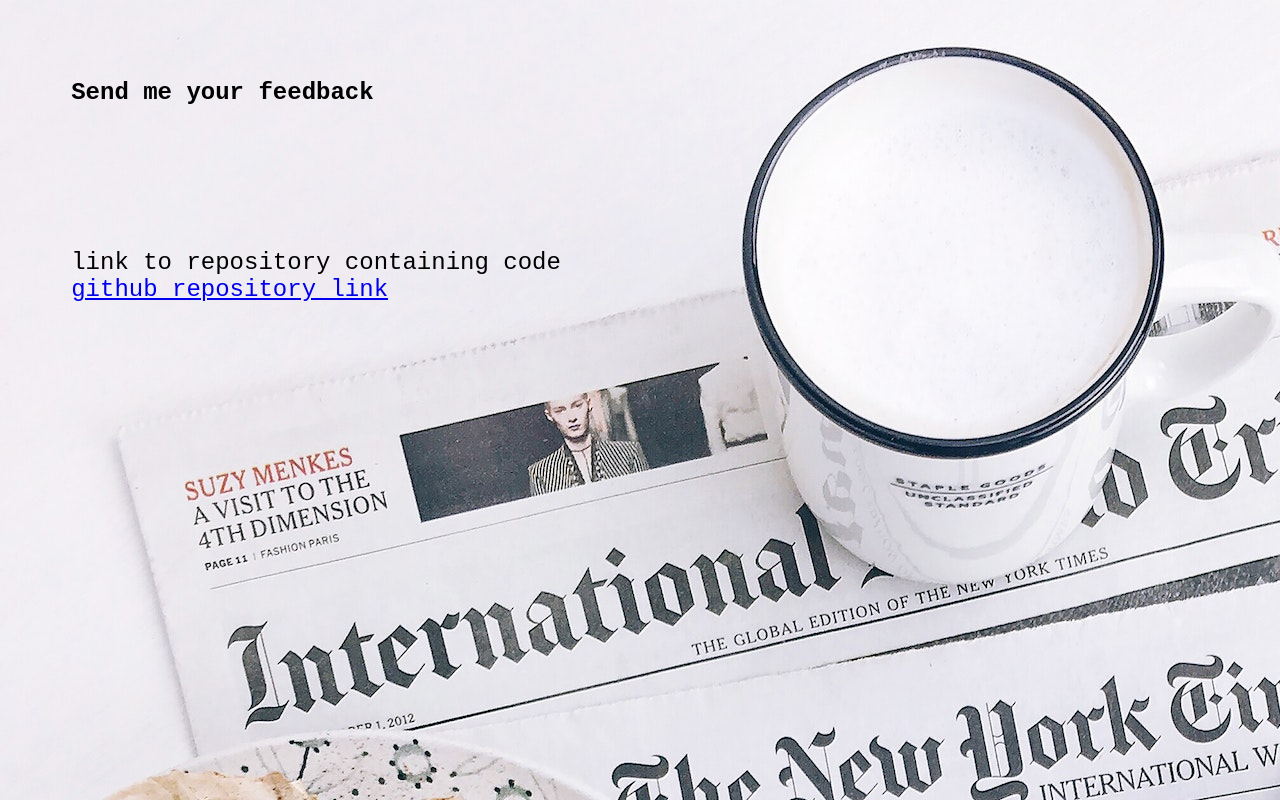
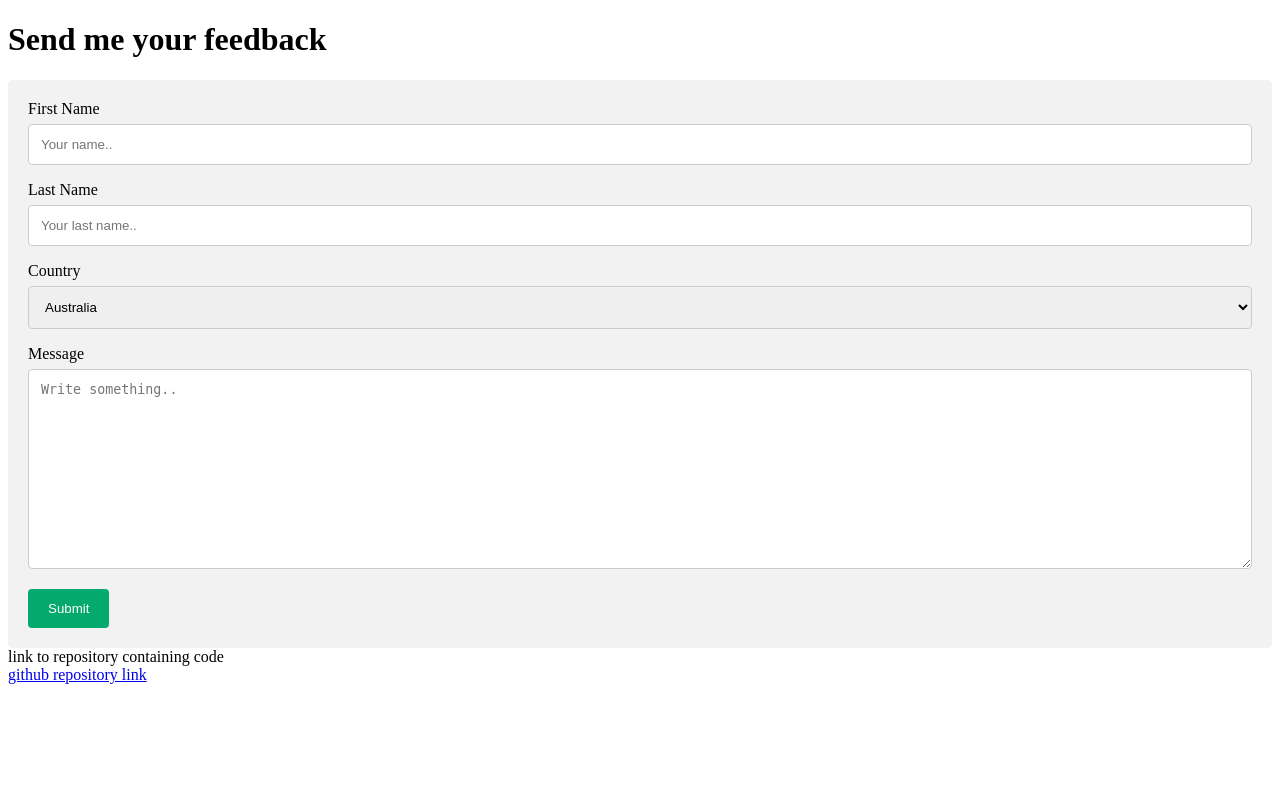
Before and after one commit to MilesTsue93/News-Aggregator-v2, a Flask app: page /contact.html in a window 1280 px wide. Run offline with Flask 3, Linux system fonts and the light colour scheme.

Commit message:
added contact form functionality and css

```diff
--- a/app.py
+++ b/app.py
@@ -2,11 +2,14 @@
 from dotenv import load_dotenv
 import os
 from jinja2 import Template
-
+import sqlalchemy
+from flask_mail import Mail, Message
 from serpapi import GoogleSearch
+from config import mail_username, mail_password
 
 import json
 import requests
+
 
 # for api keys
 def load_api_keys():
@@ -49,6 +52,18 @@
 # define flask application
 app = Flask(__name__)
 
+# configurations
+app.config["MAIL_SERVER"] = "smtp.office365.com"
+app.config["MAIL_PORT"] = 587
+app.config["MAIL_USE_TLS"] = True
+app.config["MAIL_USE_SSL"] = False
+app.config["MAIL_USERNAME"] = mail_username
+app.config["MAIL_PASSWORD"] = mail_password
+
+
+mail = Mail(app)
+#db = sqlalchemy(app)
+#admin = Admin(app)
 
 @app.route('/')
 def index():
@@ -87,13 +102,22 @@
 @app.route('/contact.html', methods=["GET", "POST"])
 
 def contact():
-
     if request.method == "GET":
         return render_template("contact.html")
 
     if request.method == "POST":
+        firstname = request.form.get("firstname")
+        lastname = request.form.get("lastname")
+        country = request.form.get("country")
+        message = request.form.get("message")
 
-        ...
+        msg = Message(
+            subject=f"Mail from{firstname} {lastname}", body=f"from: {country}\n{firstname} writes:\n\n{message}",
+            sender=mail_username, recipients=[mail_username]
+        )
+        mail.send(msg)
+        return render_template("contact.html", success=True)
+
 
 if __name__ == '__main__':
     app.run(host='0.0.0.0', port=5000)
--- /dev/null
+++ b/static/css/contact.css
@@ -0,0 +1,69 @@
+/* this code taken from w3schools.com: https://www.w3schools.com/howto/howto_css_contact_form.asp
+
+/* Style inputs with type="text", select elements and textareas */
+input[type=text], select, textarea {
+  width: 100%; /* Full width */
+  padding: 12px; /* Some padding */
+  border: 1px solid #ccc; /* Gray border */
+  border-radius: 4px; /* Rounded borders */
+  box-sizing: border-box; /* Make sure that padding and width stays in place */
+  margin-top: 6px; /* Add a top margin */
+  margin-bottom: 16px; /* Bottom margin */
+  resize: vertical /* Allow the user to vertically resize the textarea (not horizontally) */
+}
+
+/* Style the submit button with a specific background color etc */
+input[type=submit] {
+  background-color: #04AA6D;
+  color: white;
+  padding: 12px 20px;
+  border: none;
+  border-radius: 4px;
+  cursor: pointer;
+}
+
+/* When moving the mouse over the submit button, add a darker green color */
+input[type=submit]:hover {
+  background-color: #45a049;
+}
+
+/* Add a background color and some padding around the form */
+.container {
+  border-radius: 5px;
+  background-color: #f2f2f2;
+  padding: 20px;
+}*/
+
+/* Style inputs with type="text", select elements and textareas */
+input[type=text], select, textarea {
+    width: 100%; /* Full width */
+    padding: 12px; /* Some padding */
+    border: 1px solid #ccc; /* Gray border */
+    border-radius: 4px; /* Rounded borders */
+    box-sizing: border-box; /* Make sure that padding and width stays in place */
+    margin-top: 6px; /* Add a top margin */
+    margin-bottom: 16px; /* Bottom margin */
+    resize: vertical /* Allow the user to vertically resize the textarea (not horizontally) */
+  }
+
+  /* Style the submit button with a specific background color etc */
+  input[type=submit] {
+    background-color: #04AA6D;
+    color: white;
+    padding: 12px 20px;
+    border: none;
+    border-radius: 4px;
+    cursor: pointer;
+  }
+
+  /* When moving the mouse over the submit button, add a darker green color */
+  input[type=submit]:hover {
+    background-color: #45a049;
+  }
+
+  /* Add a background color and some padding around the form */
+  .container {
+    border-radius: 5px;
+    background-color: #f2f2f2;
+    padding: 20px;
+  }
--- a/templates/contact.html
+++ b/templates/contact.html
@@ -5,11 +5,35 @@
   <meta name="viewport" content="width=device-width, initial-scale=1.0">
   <meta http-equiv="X-UA-Compatible" content="ie=edge">
   <title>Contact</title>
-  <link href="/static/styles.css" rel="stylesheet"/>
+  <link href="../static/css/contact.css" rel="stylesheet"/>
 </head>
 <body>
   <h1 class="maintext">Send me your feedback</h1>
 
+  <!-- This code taken from www.w3Schools.com: https://www.w3schools.com/howto/howto_css_contact_form.asp -->
+  <div class="container">
+    <form name="Contact" id="contact_form" method="POST">
+
+      <label for="fname">First Name</label>
+      <input type="text" id="fname" name="firstname" placeholder="Your name..">
+
+      <label for="lname">Last Name</label>
+      <input type="text" id="lname" name="lastname" placeholder="Your last name..">
+
+      <label for="country">Country</label>
+      <select id="country" name="country">
+        <option value="australia">Australia</option>
+        <option value="canada">Canada</option>
+        <option value="usa">USA</option>
+      </select>
+
+      <label for="message">Message</label>
+      <textarea id="message" name="message" placeholder="Write something.." style="height:200px"></textarea>
+
+      <input type="submit" value="Submit">
+
+    </form>
+  </div>
 </body>
 
 <footer class="maintext">
--- a/templates/index.html
+++ b/templates/index.html
@@ -7,7 +7,7 @@
     <meta name="viewport" content="width=device-width, initial-scale=1">
     <meta http-equiv="X-UA-Compatible" content="ie=edge">
     <title>News Aggregator</title>
-    <link href="/static/styles.css" rel="stylesheet"/>
+    <link href="../static/css/index.css" rel="stylesheet"/>
   </head>
 
   <body>
```
Also changed, not shown: static/css/index.css (renamed from static/styles.css), static/css/pexels-pixabay-159652.jpg (renamed from static/pexels-pixabay-159652.jpg), 1 other file.
